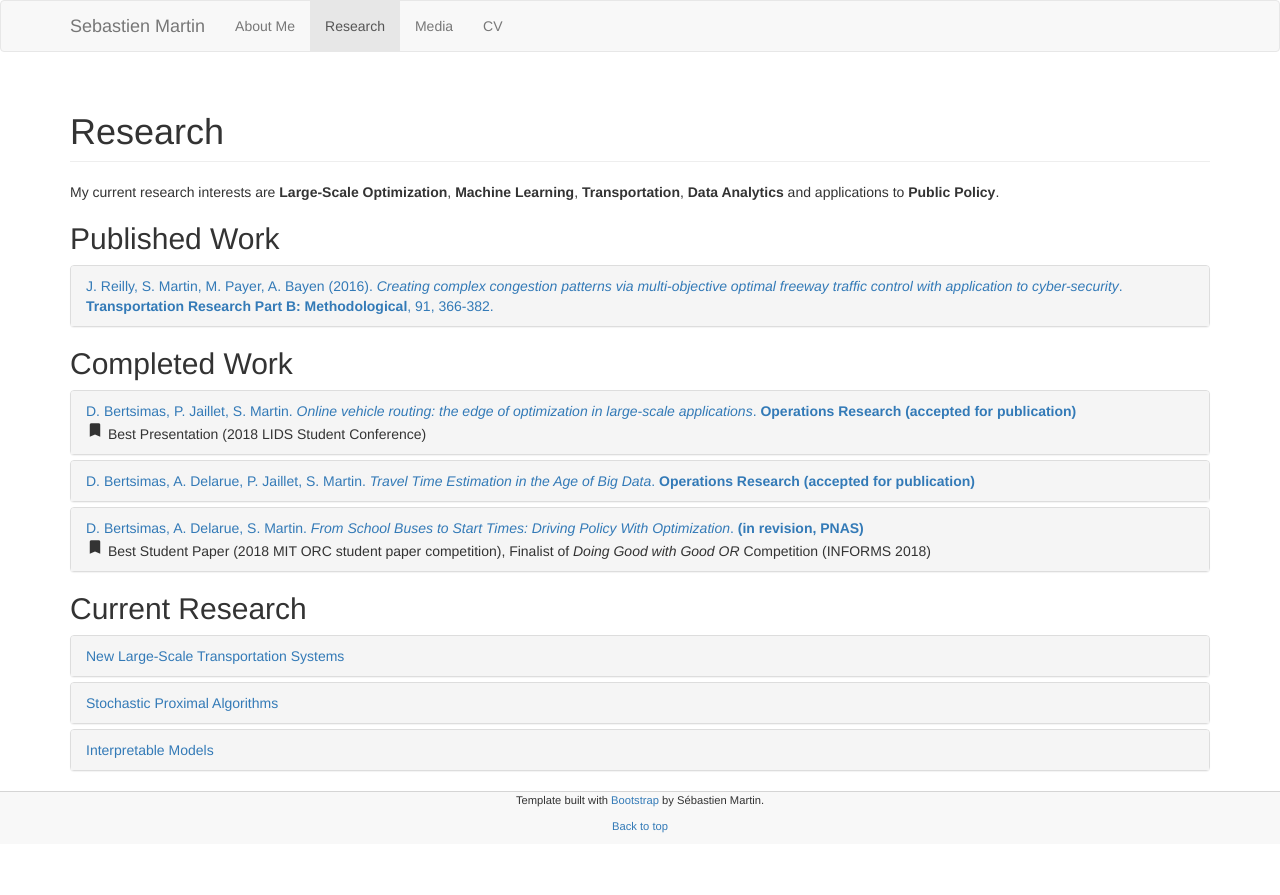
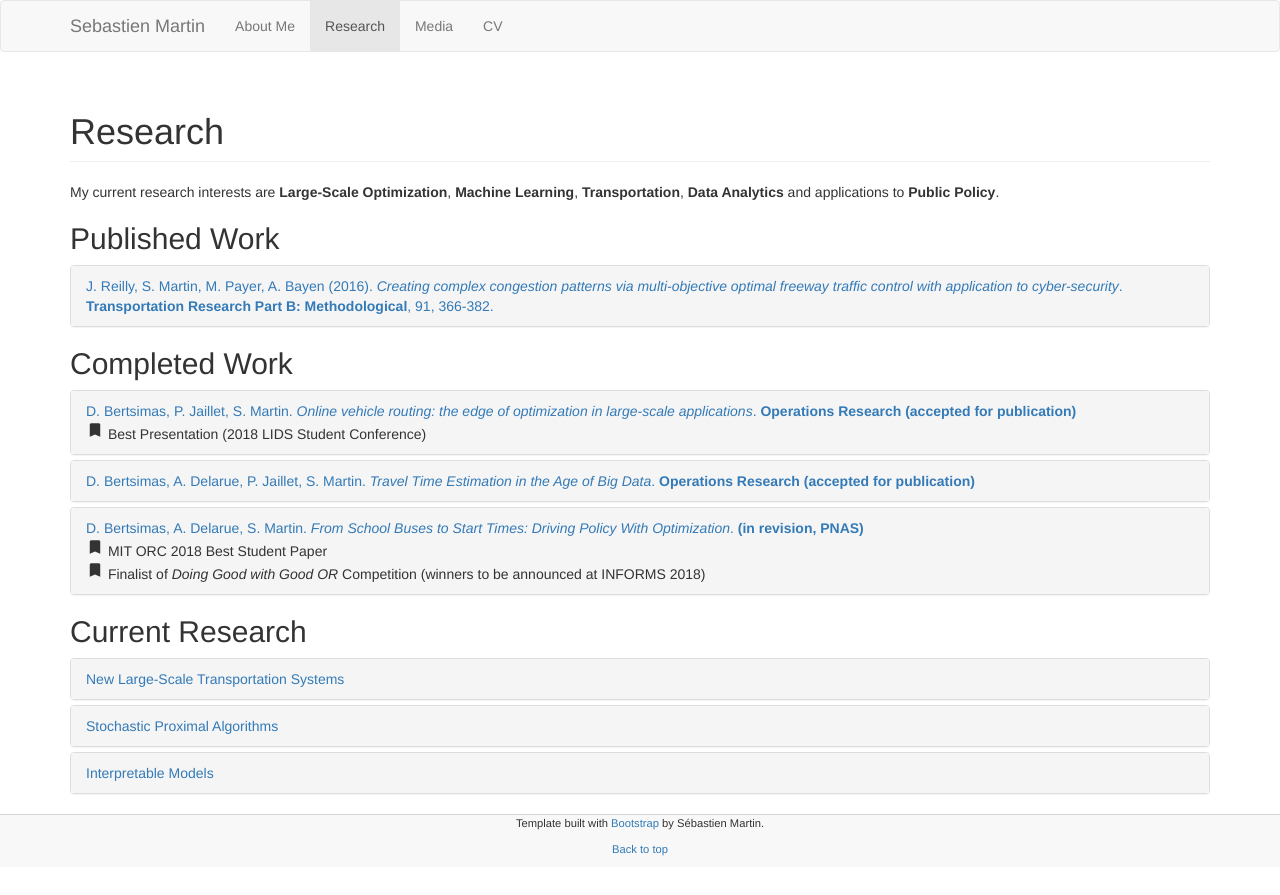
Before and after one commit to trevorhsong/trevorhsong.github.io, a Jekyll site: the page built from research.html, in a window 1280 px wide. Shown: the top 895 px of the page. Built offline with Jekyll 4.4.1, drawn with Linux system fonts in a browser that asks for light colours.

Commit message:
updated CV, small changes

```diff
--- a/_config.yml
+++ b/_config.yml
@@ -7,7 +7,7 @@
 email: 92sebastien@gmail.com
 description: Personal Website of Sebastien Martin, PhD Student at MIT
 
-currentresume: resumes/S.MARTIN_201809_resume_academic.pdf # DO NOT FORGET TO CHANGE THE TAB LINK AS WELL
+currentresume: resumes/S.MARTIN_201810_resume_academic.pdf # DO NOT FORGET TO CHANGE THE TAB LINK AS WELL
 
 # baseurl: "" # the subpath of your site, e.g. /blog
 # url: "" # the base hostname & protocol for your site, e.g. http://example.com
@@ -33,4 +33,4 @@
   - index.html
   - research.html
   - media.html
-  - assets/resumes/S.MARTIN_201809_resume_academic.pdf
+  - assets/resumes/S.MARTIN_201810_resume_academic.pdf
--- a/index.html
+++ b/index.html
@@ -49,6 +49,8 @@
       <div class="panel-heading"><strong>Work Experience and Research Impact</strong></div>
       <div class="panel-body">
         <ul>
+          <li>My research papers are listed <a href="https://sebmart.github.io/research.html">here</a>.</li>
+          <li>In September 2018, I <a href="https://apps.bostonglobe.com/ideas/graphics/2018/09/equity-machine/">collaborated</a> with the Boston Globe and Boston Public Schools to study the impact of changing the start times in Boston, with a potential for $18M in yearly savings for the district, better student health and equity.</li>
           <li>In Spring 2017, I won the $30K <a href="https://www.bostonpublicschools.org/transportationchallenge">Boston Public Schools Transportation Challenge</a> together with <a href="https://adelarue.github.io/">Arthur Delarue</a> and Dimitris Bertsimas.
           Our bus routing algorithm is now implemented and <b>we are routing tens of thousands of students to school every day</b>. It saves $5M dollars every year, reallocated to better serve the children of Boston.</li>
           <li>I worked as a software engineer intern at <strong>Google</strong> in Summer 2016, developing novel algorithms
--- a/research.html
+++ b/research.html
@@ -113,9 +113,10 @@
           <a data-toggle="collapse" data-parent="#completed" href="#collapse4">
             D. Bertsimas, A. Delarue, S. Martin.
             <em>From School Buses to Start Times: Driving Policy With Optimization</em>.
-            <strong>(in revision, PNAS)</strong><br />
-          </a>
-          <i class="material-icons md-18">bookmark</i> Best Student Paper (2018 MIT ORC student paper competition), Finalist of <em>Doing Good with Good OR</em> Competition (INFORMS 2018)
+            <strong>(in revision, PNAS)</strong>
+          </a><br />
+          <i class="material-icons md-18">bookmark</i> MIT ORC 2018 Best Student Paper <br />
+          <i class="material-icons md-18">bookmark</i> Finalist of <em>Doing Good with Good OR</em> Competition (winners to be announced at INFORMS 2018)
         </div>
         <div id="collapse4" class="panel-collapse collapse">
           <div class="panel-body">
```
Also changed, not shown: 1 other file.
